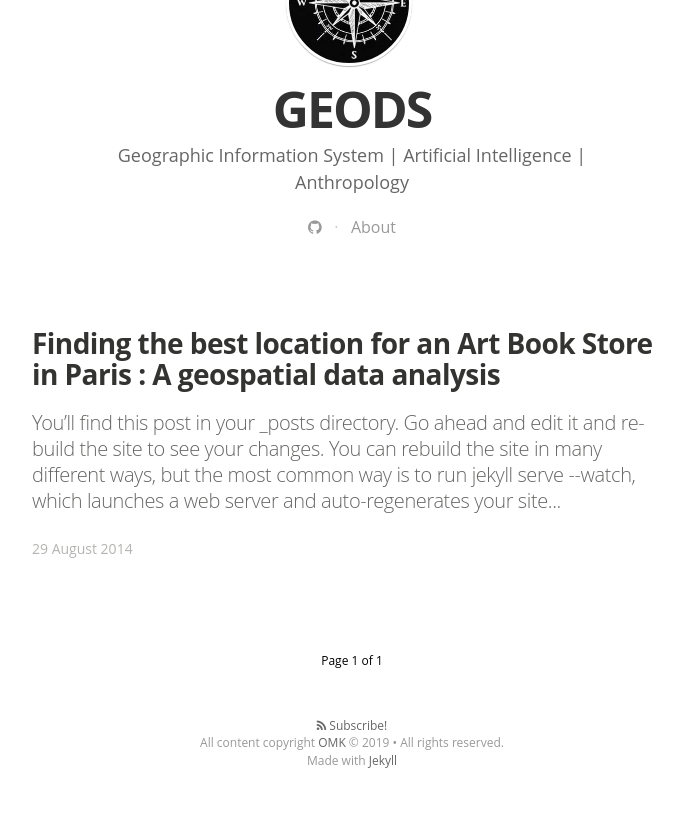
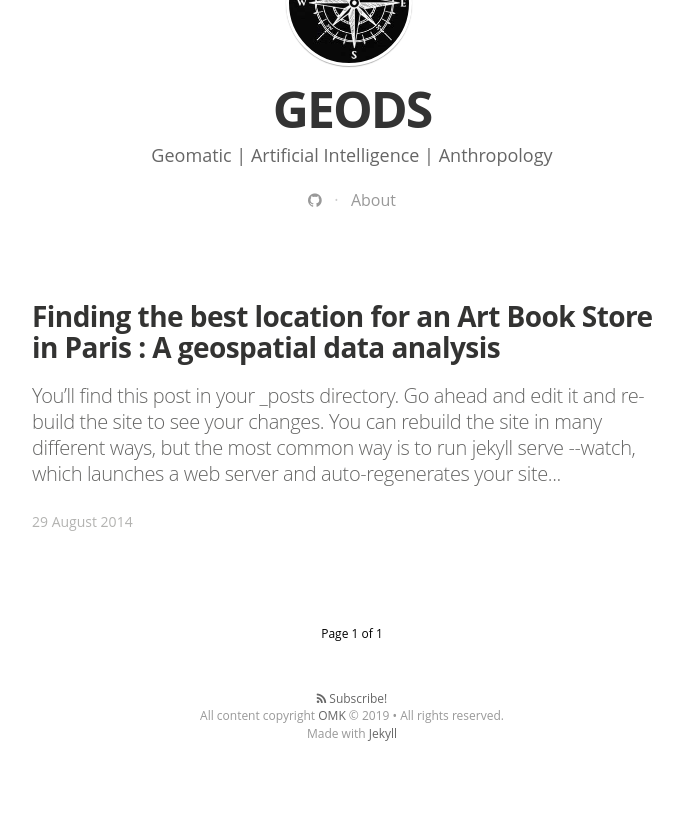
Before and after one commit to LCTyrell/LCTyrell.github.io, a Jekyll site: the page built from index.html, in a window 1280 px wide. Shown: the part 450-1267 px from the top of the page, without its empty margins (288-971 px from the left). Built offline with Jekyll 4.4.1, drawn with Linux system fonts in a browser that asks for light colours; nearby versions of some CDN libraries; some web fonts are replaced; the list of posts is cut into pages by our own code; after the commit the page ends 1240 px from its top, so only the background shows below that.

Commit message:
Update _config.yml

```diff
--- a/_config.yml
+++ b/_config.yml
@@ -6,7 +6,7 @@ gems:
 # Site settings
 title: "GEODS"
 description: > # this means to ignore newlines until "email:"
-   Geographic Information System | Artificial Intelligence | Anthropology
+   Geomatic | Artificial Intelligence | Anthropology
 
 email: a-mail@mail.mail
 #blog logo
```
